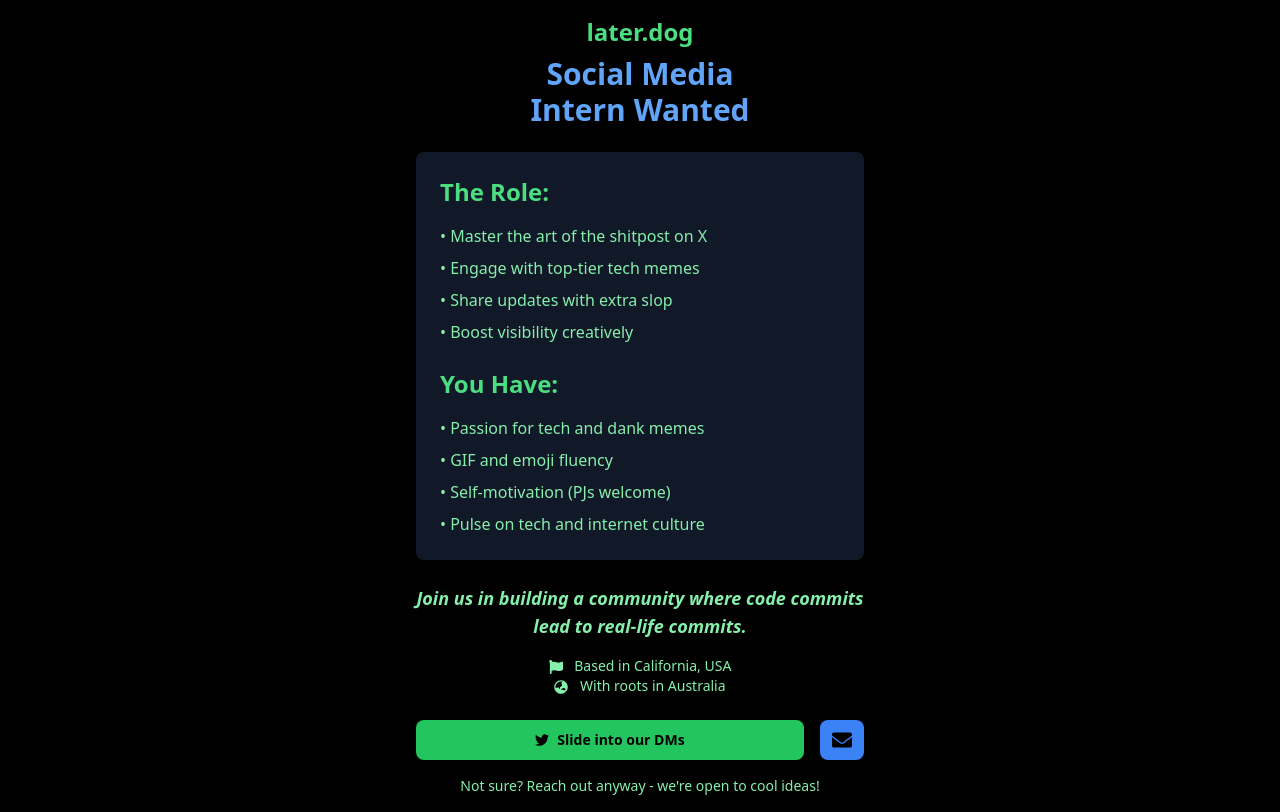
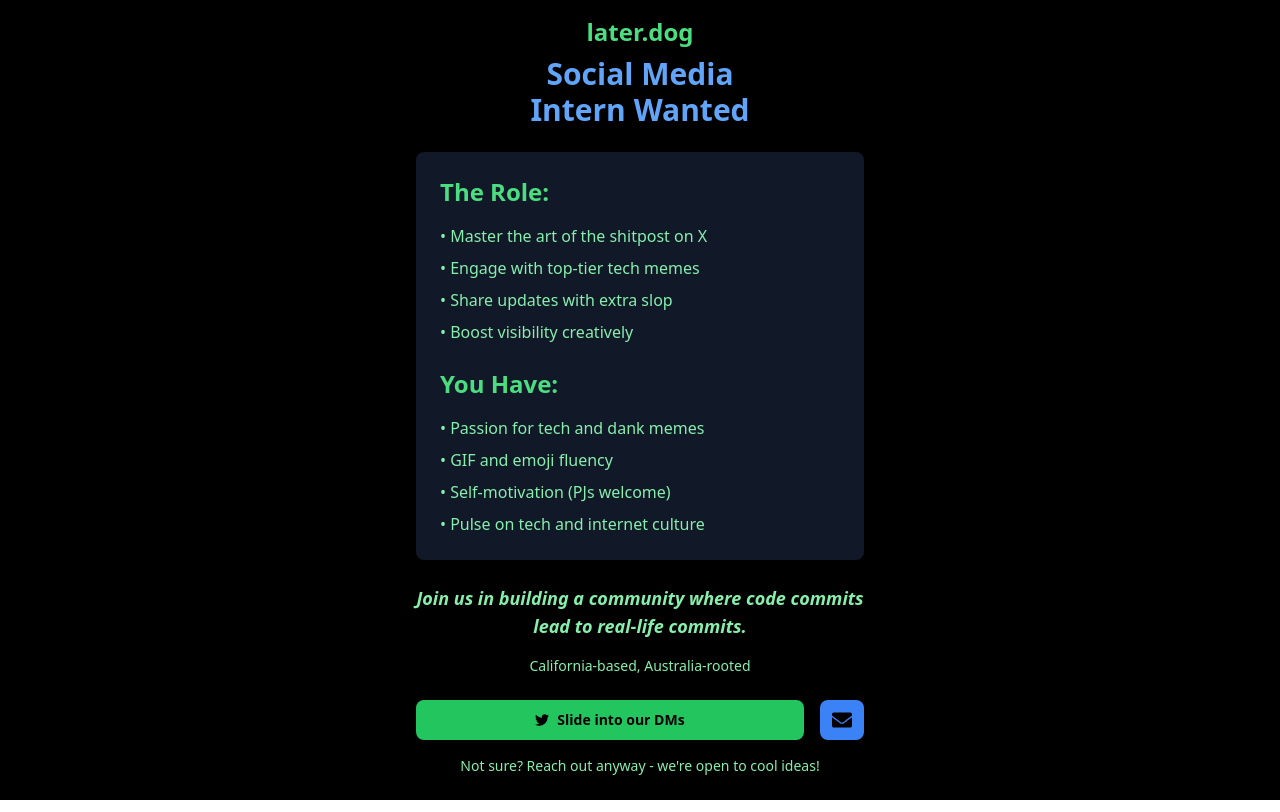
Before and after one commit to woodbeary/laterdog-2, a Next.js app: page /internship in a window 1280 px wide. Built offline with nearby package versions, Linux system fonts and the light colour scheme.

Commit message:
internship

```diff
--- a/app/internship/page.tsx
+++ b/app/internship/page.tsx
@@ -1,7 +1,7 @@
 import React from 'react';
 import { Button } from "@/components/ui/button";
 import Link from 'next/link';
-import { FaTwitter, FaEnvelope, FaFlag, FaGlobeAsia } from 'react-icons/fa';
+import { FaTwitter, FaEnvelope } from 'react-icons/fa';
 
 export default function InternshipPage() {
   const twitterHandle = "@laterdogx";
@@ -41,8 +41,7 @@
           Join us in building a community where code commits lead to real-life commits.
         </p>
         <p className="text-sm mb-6 text-green-300 text-center">
-          <FaFlag className="inline mr-2" /> Based in California, USA<br />
-          <FaGlobeAsia className="inline mr-2" /> With roots in Australia
+          California-based, Australia-rooted
         </p>
 
         <div className="flex space-x-4 mb-4">
```
